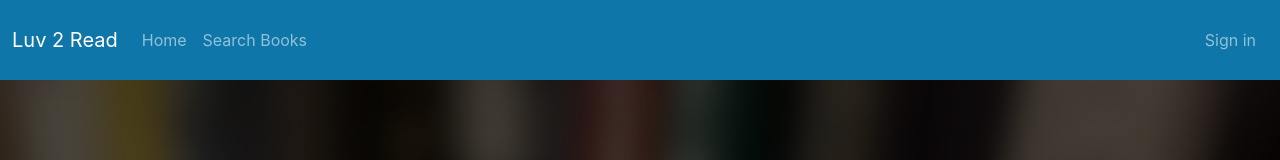
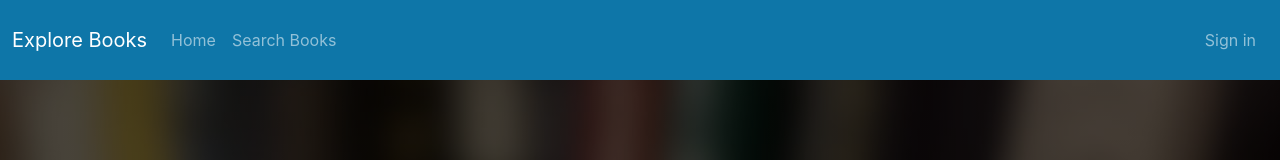
Before and after one commit to Sweta8430/Library-App, a React (Create React App) app in the folder client/: page / in a window 1280 px wide. Shown: the top 160 px of the page. Built offline with nearby package versions, Linux system fonts and the light colour scheme.

Commit message:
Header created

```diff
--- a/client/src/Layouts/Header.tsx
+++ b/client/src/Layouts/Header.tsx
@@ -2,7 +2,7 @@ export const Header = () => {
   return (
     <nav className="navbar navbar-expand-lg navbar-dark main-color py-3">
       <div className="container-fluid">
-        <span className="navbar-brand">Luv 2 Read</span>
+        <span className="navbar-brand">Explore Books</span>
         <button
           className="navbar-toggler"
           type="button"
```
